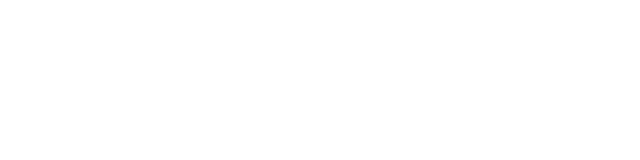
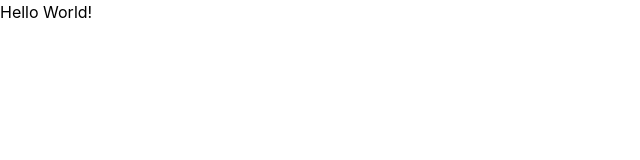
Before and after one commit to Telmiyo/DSSO-Website, a Next.js app: page / in a window 1280 px wide. Shown: the top 160 px of the page, without its empty margins (0-640 px from the left). Built offline with nearby package versions, Linux system fonts and the light colour scheme.

Commit message:
Main Layout

```diff
--- a/components/navbar.js
+++ b/components/navbar.js
@@ -0,0 +1,9 @@
+
+
+
+const Navbar = () => {
+
+    return(
+        <Div>Hello Navbar!</Div>
+    )
+}
--- /dev/null
+++ b/layouts/main.js
@@ -0,0 +1,11 @@
+import React from 'react'
+
+
+export default function Main
+    ({ children, router }) {
+    return (
+        <main>
+            {children}
+        </main>
+    )
+}
--- a/pages/_app.js
+++ b/pages/_app.js
@@ -1,7 +1,18 @@
 import '../styles/globals.css'
+import Head from "next/head"
+import Main from "../layouts/main"
 
 function MyApp({ Component, pageProps }) {
-  return <Component {...pageProps} />
+  return <div>
+    <Head>
+      <meta name="viewport" content="width=device-width, initial-scale=1" />
+      <title>DSSO - Home</title>
+    </Head>
+    <Main>
+      <Component {...pageProps} />
+    </Main>
+
+  </div>
 }
 
 export default MyApp
--- a/pages/index.js
+++ b/pages/index.js
@@ -4,6 +4,6 @@ import styles from '../styles/Home.module.css'
 
 export default function Home() {
   return (
-    <div></div>
+    <div>Hello World!</div>
   )
 }
--- a/tailwind.config.js
+++ b/tailwind.config.js
@@ -6,6 +6,7 @@ module.exports = {
     './public/**/*.html',
     // './src/**/*.{js,jsx,ts,tsx,vue}',
     "./pages/**/*.{js,ts,jsx,tsx}",
+    "./layouts/**/*.{js,ts,jsx,tsx}",
     "./components/**/*.{js,ts,jsx,tsx}",
   ],
   theme: {
```
Also changed, not shown: 1 other file (tests, documents, lock files or other folders).
